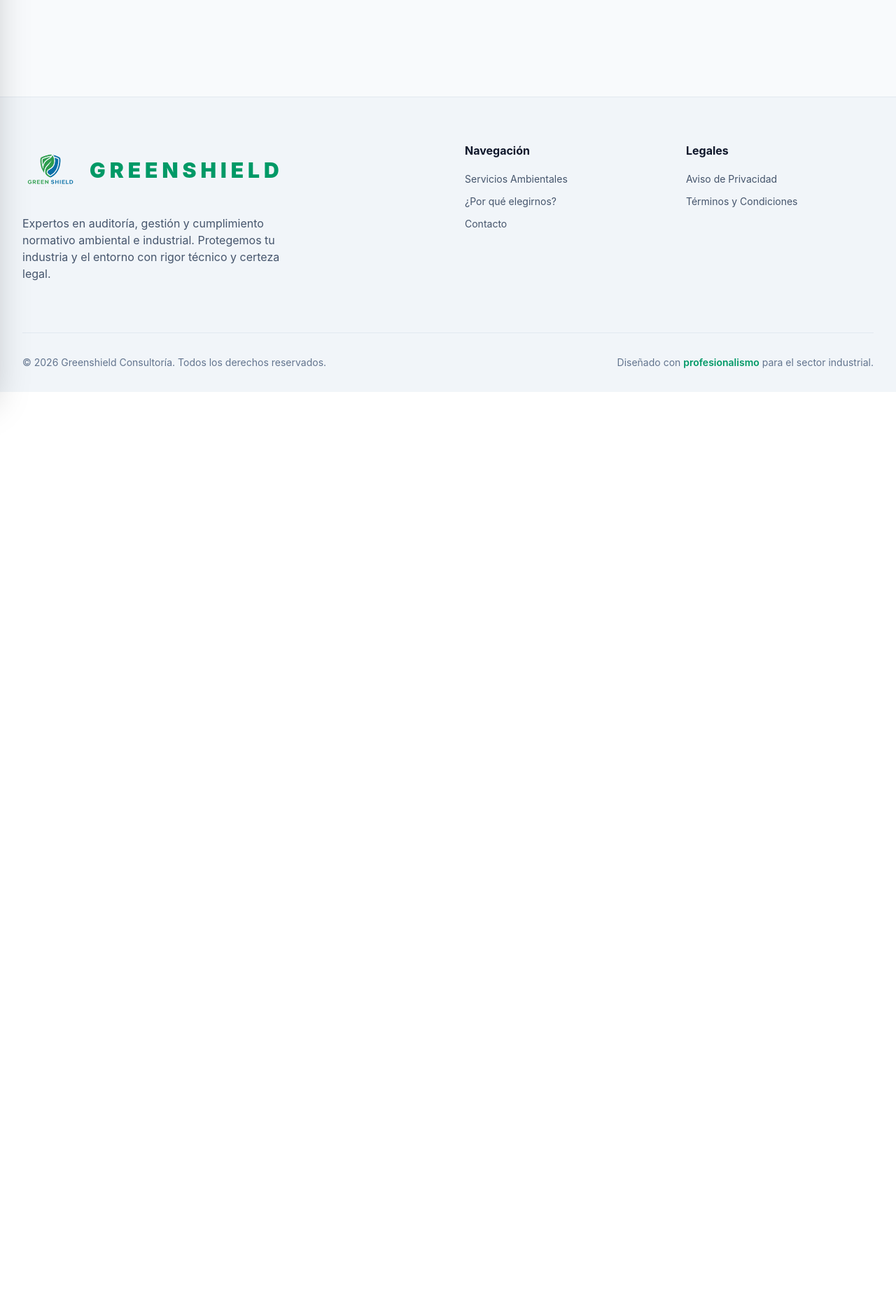
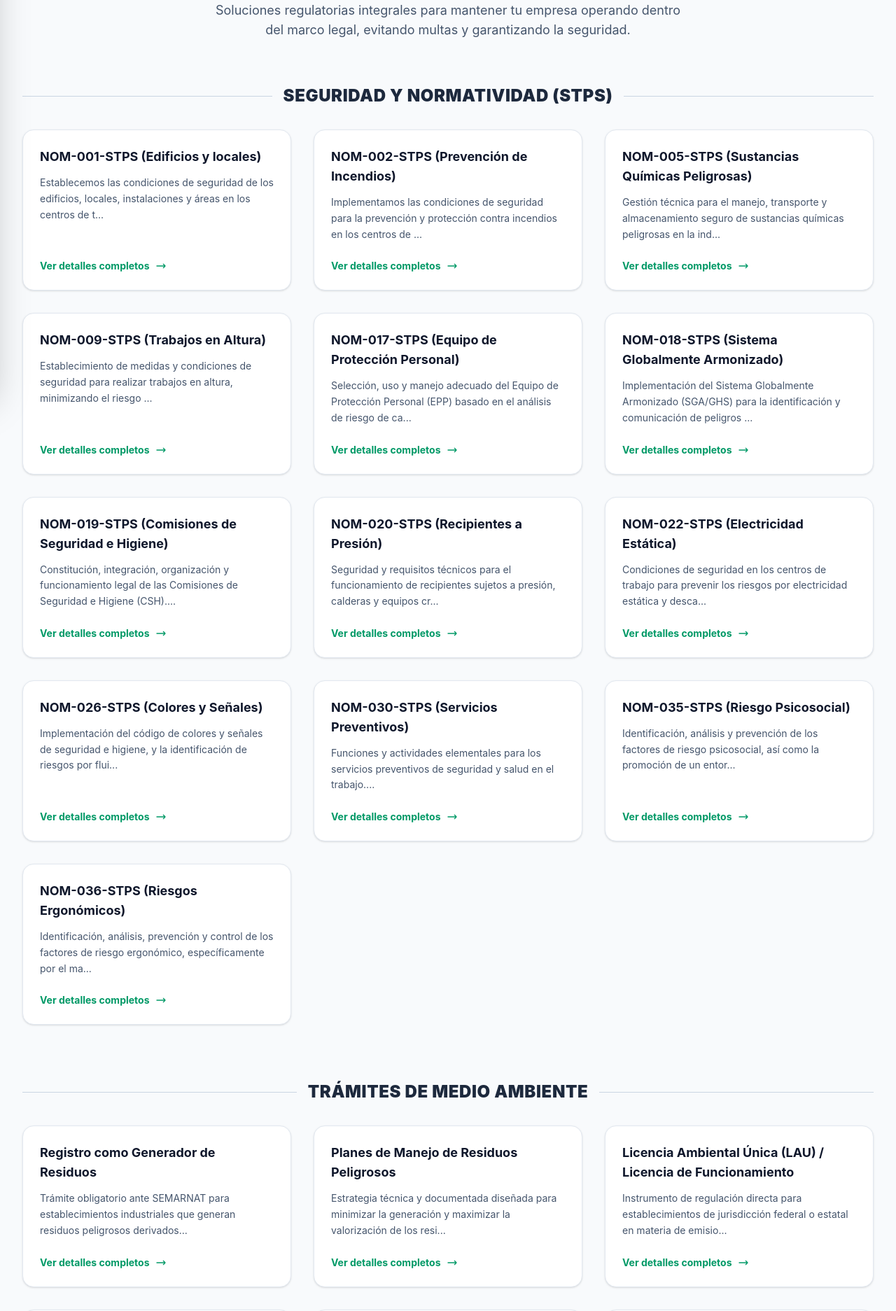
Before and after one commit to aldoroman27/pagina-rafa, a React (Vite) app: page /services in a window 1280 px wide. Shown: the part 240-2113 px from the top of the page at 70% size. Before the commit the page ends 800 px from the top, so only its background shows below. Built offline with nearby package versions, Linux system fonts and the light colour scheme.

Commit message:
Creamos una nueva página para que puedan ver de mejor manera todos los servicios que ofrecemos

```diff
--- a/src/App.jsx
+++ b/src/App.jsx
@@ -8,8 +8,7 @@ import Auditor from './components/Auditor';
 import Contacto from './components/Contacto';
 import PlantillaServicio from './components/PlantillaServicio';
 import PlantillaProyectos from './components/PlantillaProyectos';
-
-
+import PaginaServicios from './components/PaginasServicio/PaginaServicios';
 // Importamos los datos para completar las páginas
 import { serviciosData } from './data/serviciosData';
 import { medioAmbienteData } from './data/medioAmbiente';
@@ -39,6 +38,7 @@ export default function App() {
         <main className="flex-grow">
           <Routes>
             <Route path="/" element={<Inicio />} />
+            <Route path="/services" element={<PaginaServicios />} />
 
             {/* Creamos las rutas dinámicamente con un map */}
             {serviciosData.map((servicio, index) => (
--- a/src/components/Contacto.jsx
+++ b/src/components/Contacto.jsx
@@ -168,6 +168,7 @@ export default function Contacto() {
                   <option value="stps">Seguridad y Normatividad (STPS)</option>
                   <option value="medio-ambiente">Trámites de Medio Ambiente</option>
                   <option value="proyectos">Proyectos e Implementaciones</option>
+                  <option value=""></option>
                   <option value="otro">Otro trámite o gestoría</option>
                 </select>
               </div>
--- /dev/null
+++ b/src/components/PaginasServicio/PaginaServicios.jsx
@@ -0,0 +1,90 @@
+import { Link } from 'react-router-dom';
+import { serviciosData } from '../../data/serviciosData';
+import { medioAmbienteData } from '../../data/medioAmbiente';
+
+export default function PaginaServicios() {
+  return (
+    <div className="bg-slate-50 min-h-screen pt-24 pb-16">
+      <div className="max-w-7xl mx-auto px-4 sm:px-6 lg:px-8">
+
+        {/* Cabecera de la página */}
+        <div className="text-center mb-16">
+          <h1 className="text-4xl md:text-5xl font-black text-slate-900 mb-4">
+            Catálogo de <span className="text-emerald-600">Servicios</span>
+          </h1>
+          <p className="text-lg text-slate-600 max-w-2xl mx-auto">
+            Soluciones regulatorias integrales para mantener tu empresa operando dentro del marco legal, evitando multas y garantizando la seguridad.
+          </p>
+        </div>
+
+        {/* Sección 1: Seguridad y Normatividad STPS */}
+        <div className="mb-20">
+          <div className="flex items-center gap-4 mb-8">
+            <div className="h-px bg-slate-300 flex-grow"></div>
+            <h2 className="text-2xl font-black text-slate-800 uppercase tracking-wide">
+              Seguridad y Normatividad (STPS)
+            </h2>
+            <div className="h-px bg-slate-300 flex-grow"></div>
+          </div>
+
+          <div className="grid grid-cols-1 md:grid-cols-2 lg:grid-cols-3 gap-8">
+            {serviciosData.map((servicio, index) => (
+              <div key={index} className="bg-white rounded-2xl p-6 shadow-sm border border-slate-200 hover:shadow-lg hover:border-emerald-300 transition-all flex flex-col h-full group">
+                <h3 className="text-lg font-bold text-slate-900 mb-3 group-hover:text-emerald-600 transition-colors">
+                  {servicio.titulo}
+                </h3>
+                {/* Cortamos la descripción a 110 caracteres para que todas las tarjetas se vean parejas */}
+                <p className="text-slate-600 text-sm mb-6 flex-grow leading-relaxed">
+                  {servicio.descripcion.substring(0, 110)}...
+                </p>
+                <Link
+                  to={servicio.path}
+                  className="inline-flex items-center text-emerald-600 font-bold hover:text-emerald-700 text-sm mt-auto"
+                >
+                  Ver detalles completos
+                  <svg className="w-4 h-4 ml-2 group-hover:translate-x-1 transition-transform" fill="none" viewBox="0 0 24 24" stroke="currentColor">
+                    <path strokeLinecap="round" strokeLinejoin="round" strokeWidth={2} d="M17 8l4 4m0 0l-4 4m4-4H3" />
+                  </svg>
+                </Link>
+              </div>
+            ))}
+          </div>
+        </div>
+
+        {/* Sección 2: Medio Ambiente */}
+        <div>
+          <div className="flex items-center gap-4 mb-8">
+            <div className="h-px bg-slate-300 flex-grow"></div>
+            <h2 className="text-2xl font-black text-slate-800 uppercase tracking-wide">
+              Trámites de Medio Ambiente
+            </h2>
+            <div className="h-px bg-slate-300 flex-grow"></div>
+          </div>
+
+          <div className="grid grid-cols-1 md:grid-cols-2 lg:grid-cols-3 gap-8">
+            {medioAmbienteData.map((servicio, index) => (
+              <div key={index} className="bg-white rounded-2xl p-6 shadow-sm border border-slate-200 hover:shadow-lg hover:border-emerald-300 transition-all flex flex-col h-full group">
+                <h3 className="text-lg font-bold text-slate-900 mb-3 group-hover:text-emerald-600 transition-colors">
+                  {servicio.titulo}
+                </h3>
+                <p className="text-slate-600 text-sm mb-6 flex-grow leading-relaxed">
+                  {servicio.descripcion.substring(0, 110)}...
+                </p>
+                <Link
+                  to={servicio.path}
+                  className="inline-flex items-center text-emerald-600 font-bold hover:text-emerald-700 text-sm mt-auto"
+                >
+                  Ver detalles completos
+                  <svg className="w-4 h-4 ml-2 group-hover:translate-x-1 transition-transform" fill="none" viewBox="0 0 24 24" stroke="currentColor">
+                    <path strokeLinecap="round" strokeLinejoin="round" strokeWidth={2} d="M17 8l4 4m0 0l-4 4m4-4H3" />
+                  </svg>
+                </Link>
+              </div>
+            ))}
+          </div>
+        </div>
+
+      </div>
+    </div>
+  );
+}
--- a/src/components/Services.jsx
+++ b/src/components/Services.jsx
@@ -1,3 +1,6 @@
+
+import { Link } from 'react-router-dom';
+
 export default function Services() {
   const servicesList = [
     { id: 1, title: "Auditoría de Cumplimiento", description: "Evaluación exhaustiva para garantizar que tu empresa cumpla con toda la normativa ambiental federal, estatal y municipal.", icon: (<svg className="w-8 h-8" fill="none" viewBox="0 0 24 24" stroke="currentColor"><path strokeLinecap="round" strokeLinejoin="round" strokeWidth={1.5} d="M9 12l2 2 4-4m6 2a9 9 0 11-18 0 9 9 0 0118 0z" /></svg>) },
@@ -43,6 +46,17 @@ export default function Services() {
             </div>
           ))}
         </div>
+        <div className="mt-16 text-center">
+          <Link
+            to="/services"
+            className="inline-flex items-center justify-center bg-emerald-600 hover:bg-emerald-500 text-white font-bold text-lg px-10 py-4 rounded-full transition-all shadow-lg hover:shadow-xl hover:-translate-y-1"
+          >
+            Ver todos los servicios
+            <svg className="w-5 h-5 ml-3" fill="none" viewBox="0 0 24 24" stroke="currentColor">
+              <path strokeLinecap="round" strokeLinejoin="round" strokeWidth={2} d="M17 8l4 4m0 0l-4 4m4-4H3" />
+            </svg>
+          </Link>
+        </div>
       </div>
     </section>
   );
```
